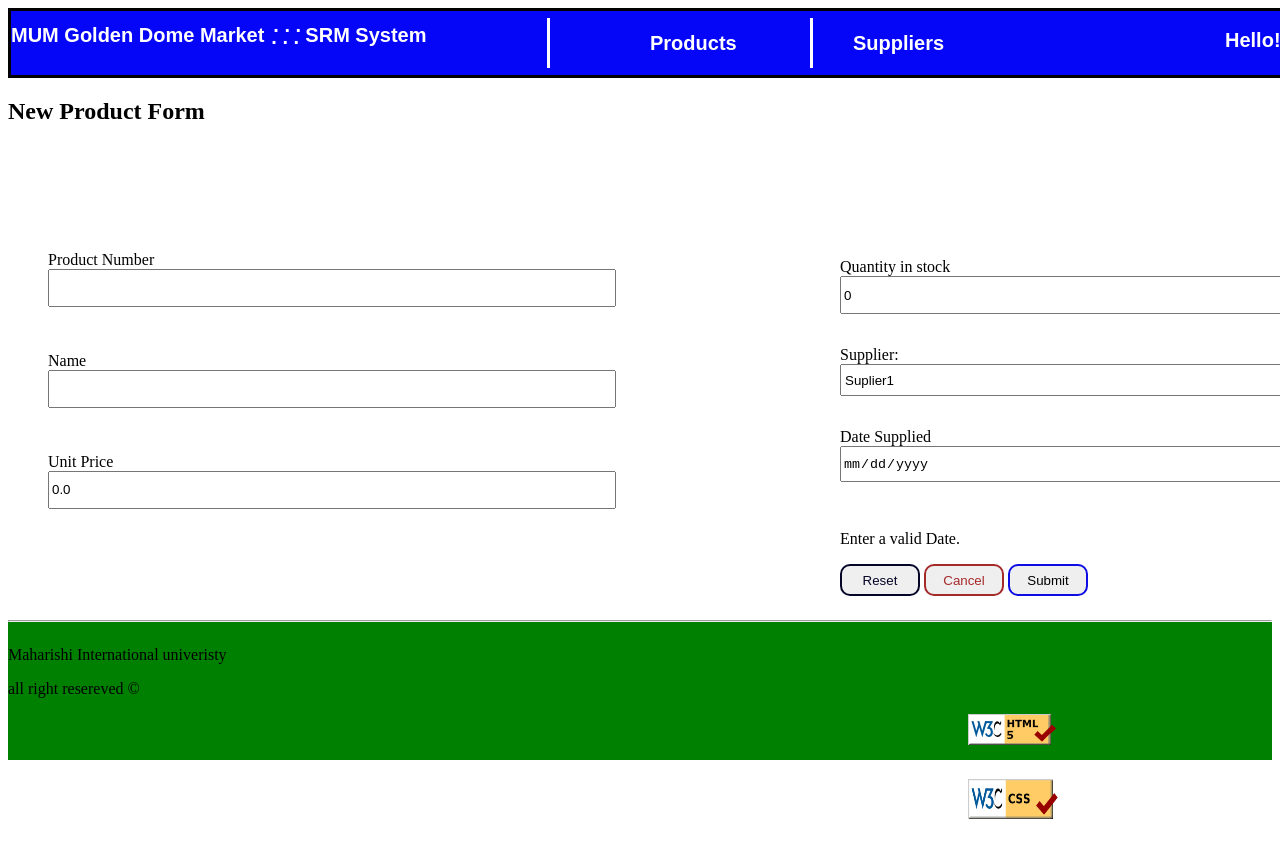
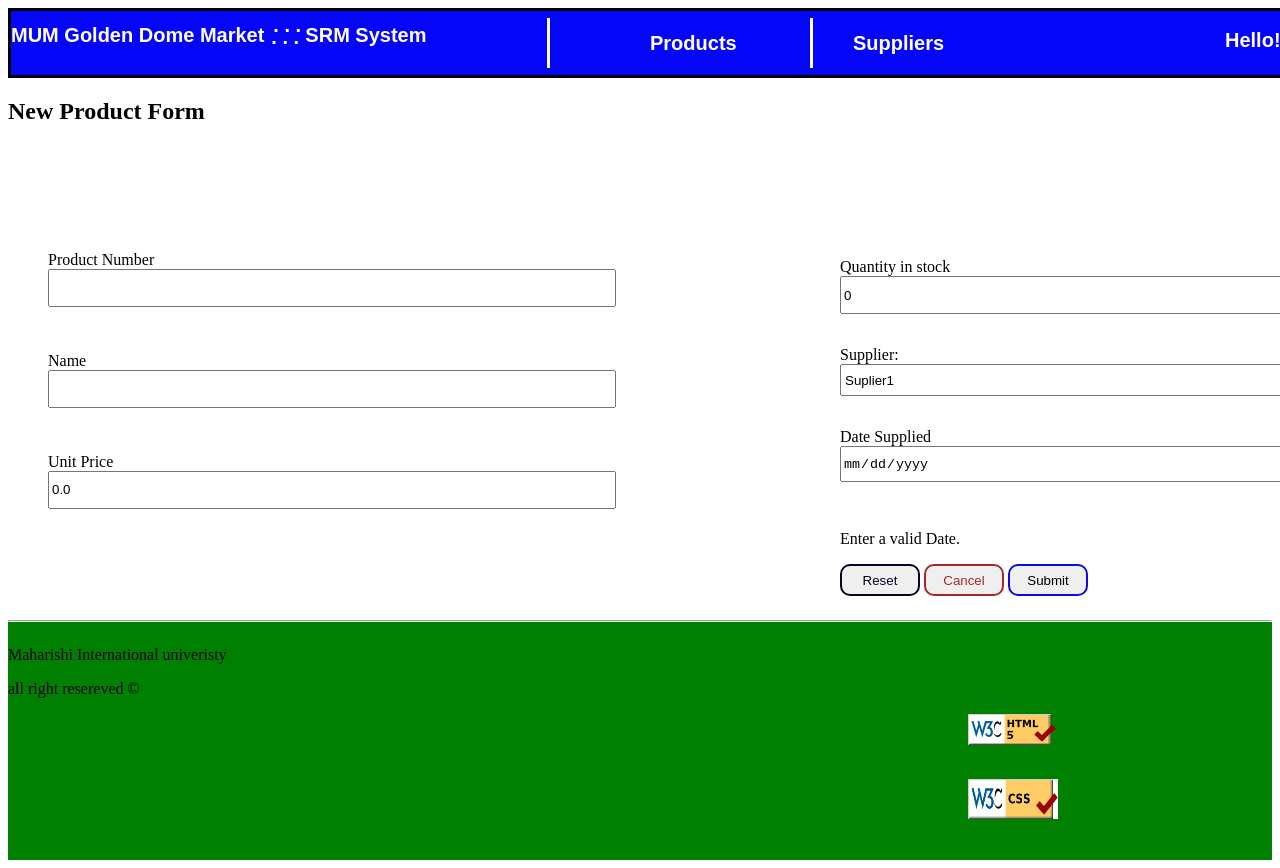
Before and after one commit to ssabkebar17/ssabkebar17.LAB4B, a plain HTML site: page docs/index.html in a window 1280 px wide. Shown: the top 868 px of the page. Before the commit the page ends 819 px from the top, so only its background shows below. Drawn offline with Linux system fonts and the light colour scheme.

Commit message:
add css validaoadjust css validator

```diff
--- a/docs/CSS/CSS.css
+++ b/docs/CSS/CSS.css
@@ -196,5 +196,5 @@ width: 170px;
 }
 footer{
      background-color: green;
-    height: 140px;
+    height: 240px;
 }
```
